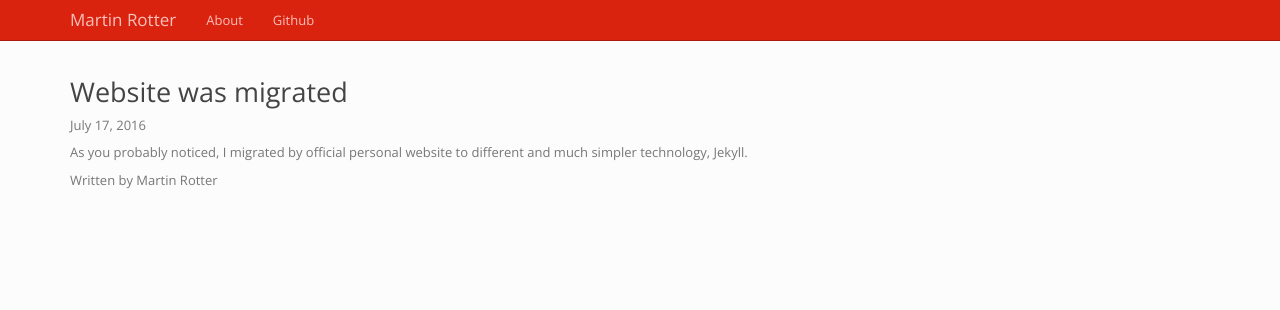
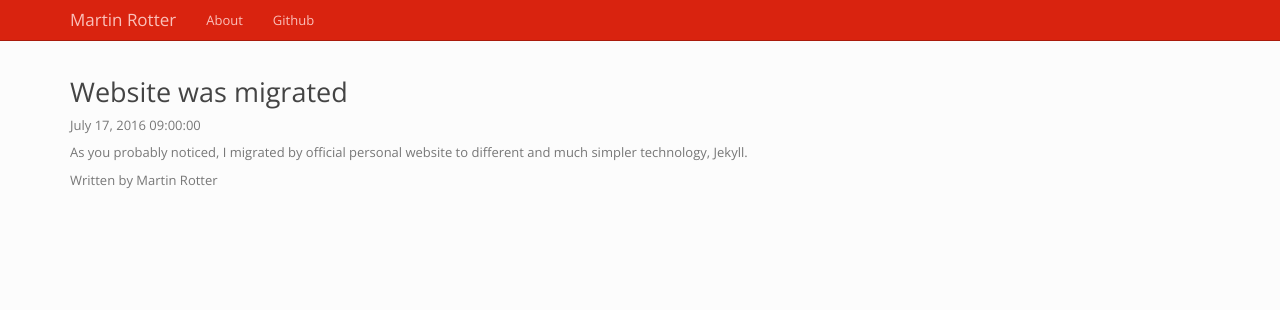
Before and after one commit to martinrotter/martinrotter.github.io, a Jekyll site: the page built from _posts/2016-07-17-migration.md, in a window 1280 px wide. Shown: the top 310 px of the page. Built offline with Jekyll 4.4.1, drawn with Linux system fonts in a browser that asks for light colours.

Commit message:
Dates, times.

```diff
--- a/_layouts/post.html
+++ b/_layouts/post.html
@@ -3,7 +3,7 @@
 ---
 
 <h2>{{ page.title }}</h2>
-<p class="meta">{{ page.date | date: '%B %d, %Y' }}</p>
+<p class="meta">{{ page.date | date: '%B %d, %Y %X' }}</p>
 
 <div class="post">
 {{ content }}
--- a/_posts/2016-07-17-migration.md
+++ b/_posts/2016-07-17-migration.md
@@ -2,6 +2,7 @@
 layout: post
 title: Website was migrated
 author: Martin Rotter
+date: 2016-07-17 09:00:00 +0200
 ---
 
 As you probably noticed, I migrated by official personal website to different and much simpler technology, Jekyll.
```
Also changed, not shown: _posts/2016-07-18-welcome.md (+1 -0 lines).
